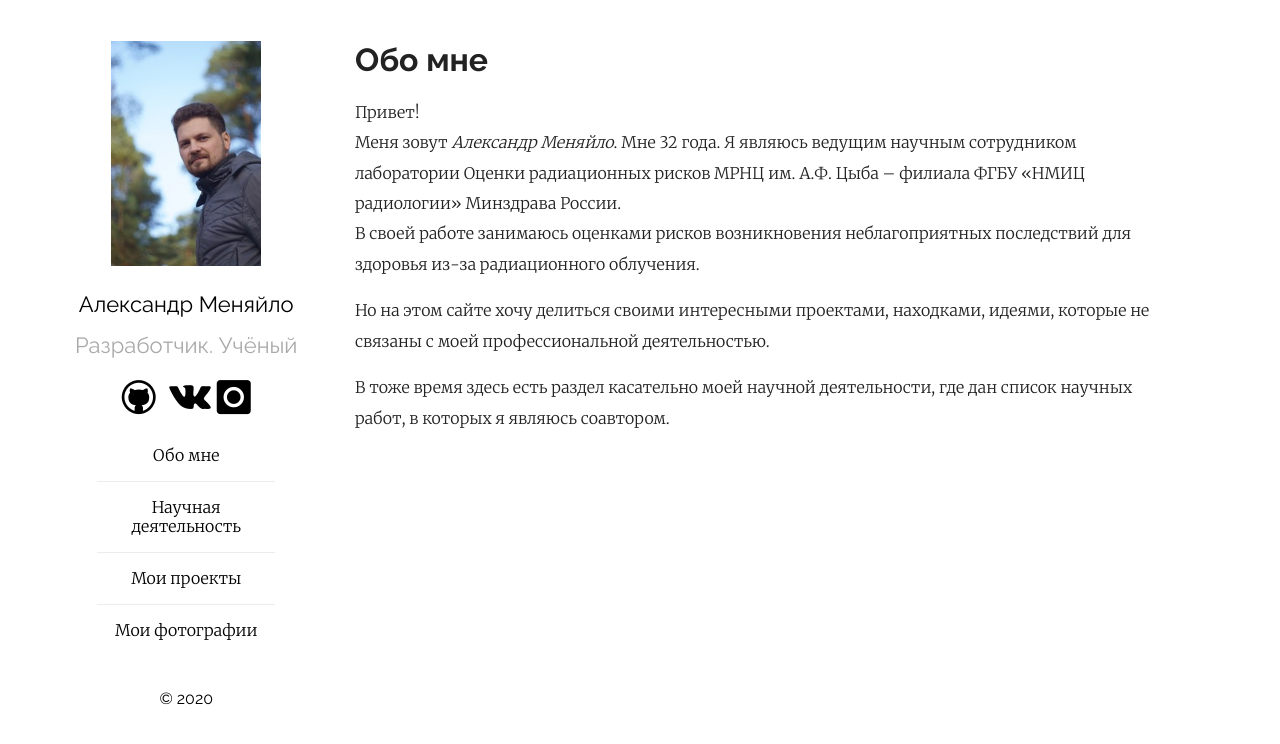
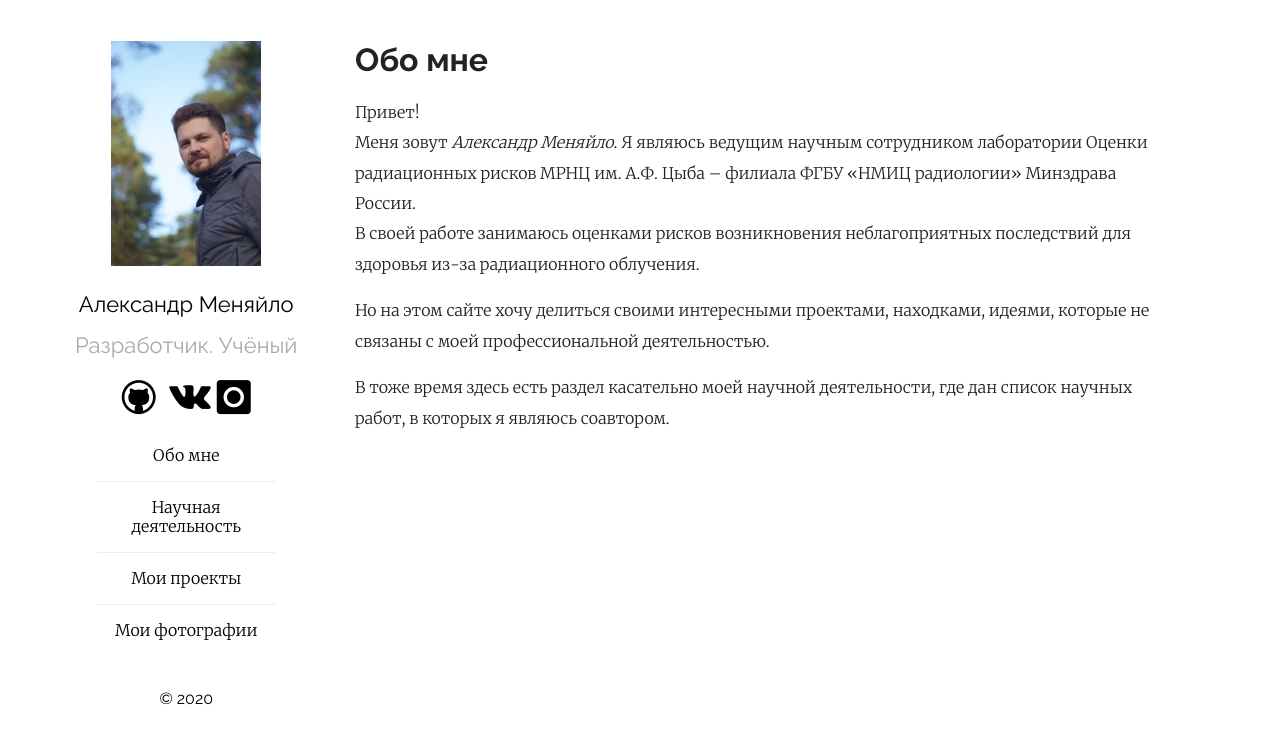
Before and after one commit to Mendeo/mendeo.github.io, a Jekyll site: the page built from about.md, in a window 1280 px wide. Shown: the top 744 px of the page. Built offline with Jekyll 4.4.1, drawn with Linux system fonts in a browser that asks for light colours; our own code applies the rules of GitHub Pages for plain Markdown files.

Commit message:
Мелкие правки

```diff
--- a/about.md
+++ b/about.md
@@ -3,7 +3,7 @@ layout: page
 ---
 # Обо мне
 Привет!<br>
-Меня зовут *Александр Меняйло*. Мне 32 года. Я являюсь ведущим научным сотрудником лаборатории Оценки радиационных рисков МРНЦ им. А.Ф. Цыба – филиала ФГБУ «НМИЦ радиологии» Минздрава России. <br>
+Меня зовут *Александр Меняйло*. Я являюсь ведущим научным сотрудником лаборатории Оценки радиационных рисков МРНЦ им. А.Ф. Цыба – филиала ФГБУ «НМИЦ радиологии» Минздрава России. <br>
 В своей работе занимаюсь оценками рисков возникновения неблагоприятных последствий для здоровья из-за радиационного облучения.
 
 Но на этом сайте хочу делиться своими интересными проектами, находками, идеями, которые не связаны с моей профессиональной деятельностью.
```
Also changed, not shown: 1 other file.
